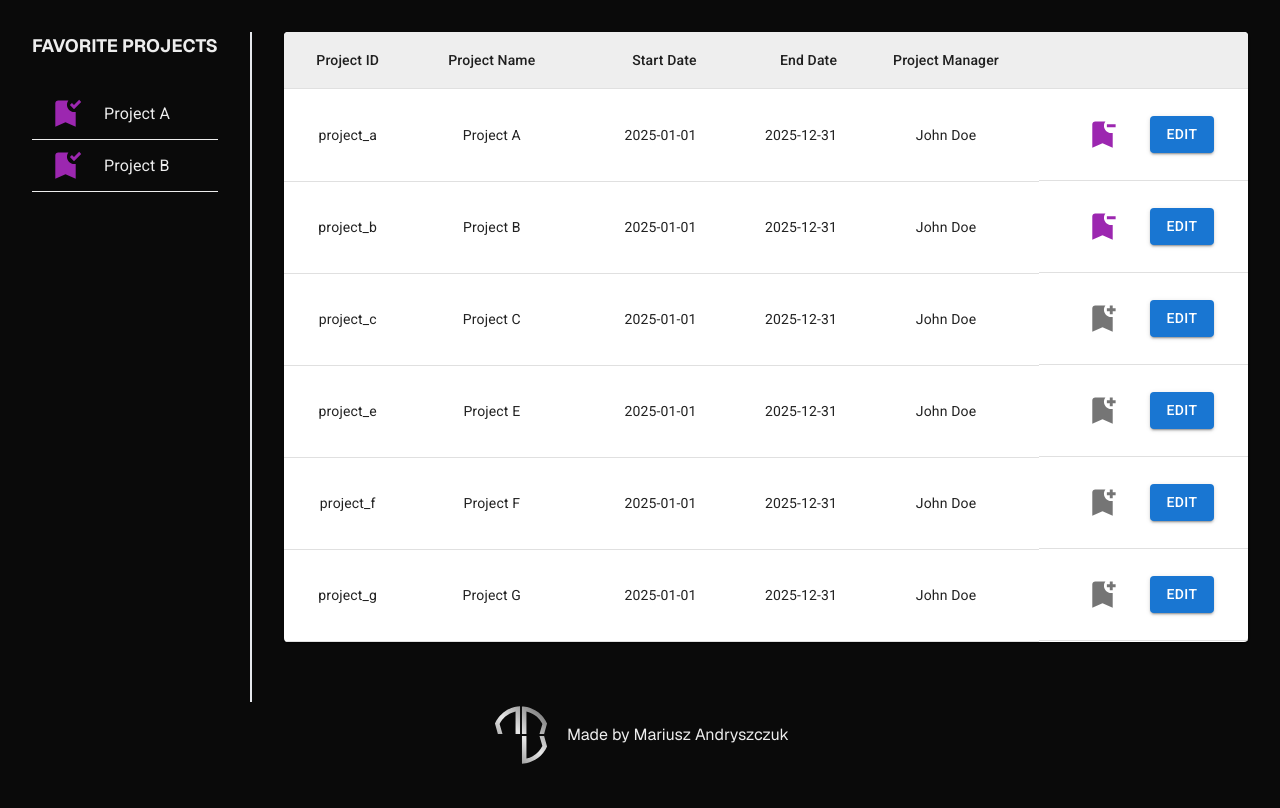
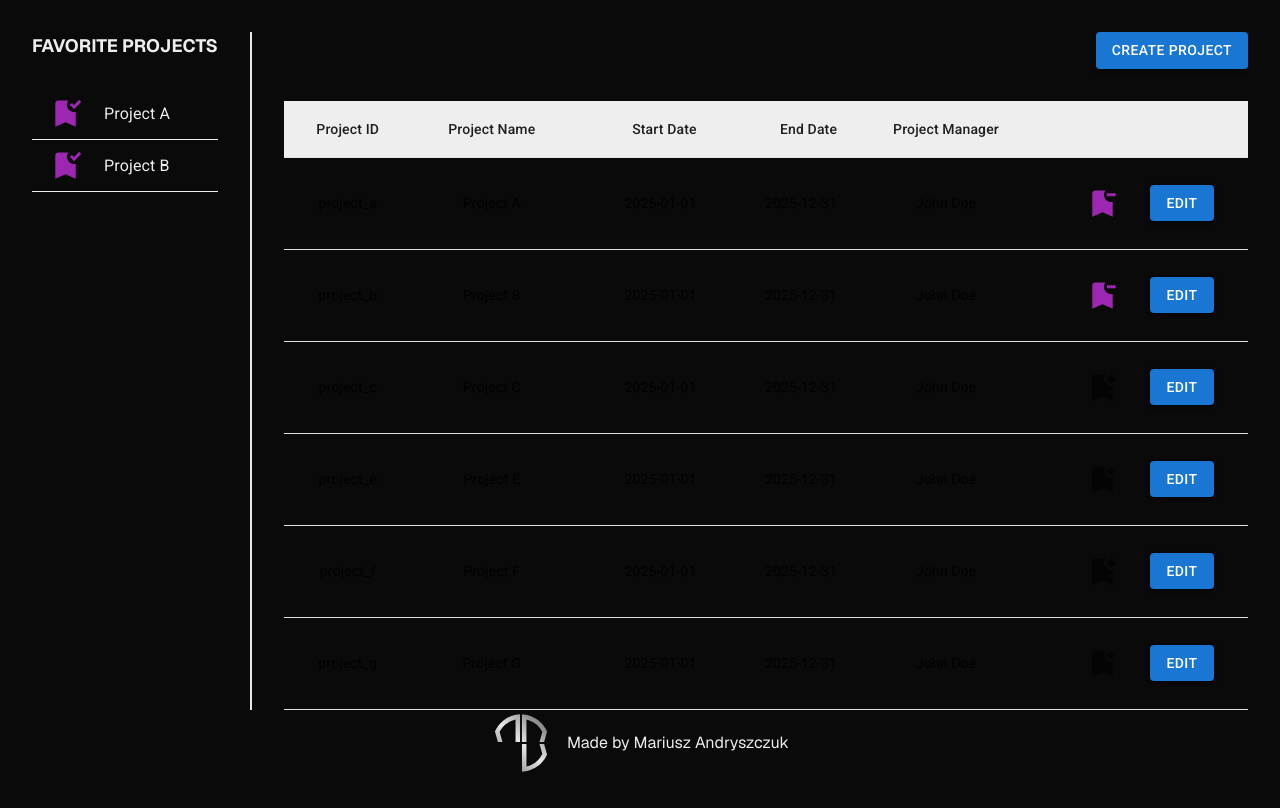
Before and after one commit to Mario-Boss/projects-list, a Next.js app: page /projects in a window 1280 px wide. Built offline with nearby package versions, Linux system fonts and the light colour scheme.

Commit message:
added ProjectButton component and injected it in the ProjectsTable component to allow to navigate to the new project page

```diff
--- /dev/null
+++ b/src/components/ProjectButton.js
@@ -0,0 +1,19 @@
+"use client";
+
+import Link from "next/link";
+import { styled } from "@mui/material/styles";
+import { Button } from "@mui/material";
+
+const StyledButton = styled(Link)(() => ({
+  display: "flex",
+  justifyContent: "flex-end",
+  marginBottom: "32px"
+}));
+
+export default function ProjectsTableHead() {
+  return (
+    <StyledButton href="/projects/new">
+      <Button variant="contained">Create Project</Button>
+    </StyledButton>
+  );
+}
--- a/src/components/ProjectsTable.js
+++ b/src/components/ProjectsTable.js
@@ -1,12 +1,14 @@
 "use client";
 
-import {Paper, Table, TableContainer} from "@mui/material";
+import { Table, TableContainer } from "@mui/material";
 import ProjectsTableHead from "@/components/ProjectsTableHead";
 import ProjectsTableBody from "@/components/ProjectsTableBody";
+import ProjectButton from "@/components/ProjectButton";
 
 export default function ProjectsTable() {
   return (
-    <TableContainer component={Paper}>
+    <TableContainer>
+      <ProjectButton />
       <Table aria-label="All projects">
         <ProjectsTableHead />
         <ProjectsTableBody />
```
